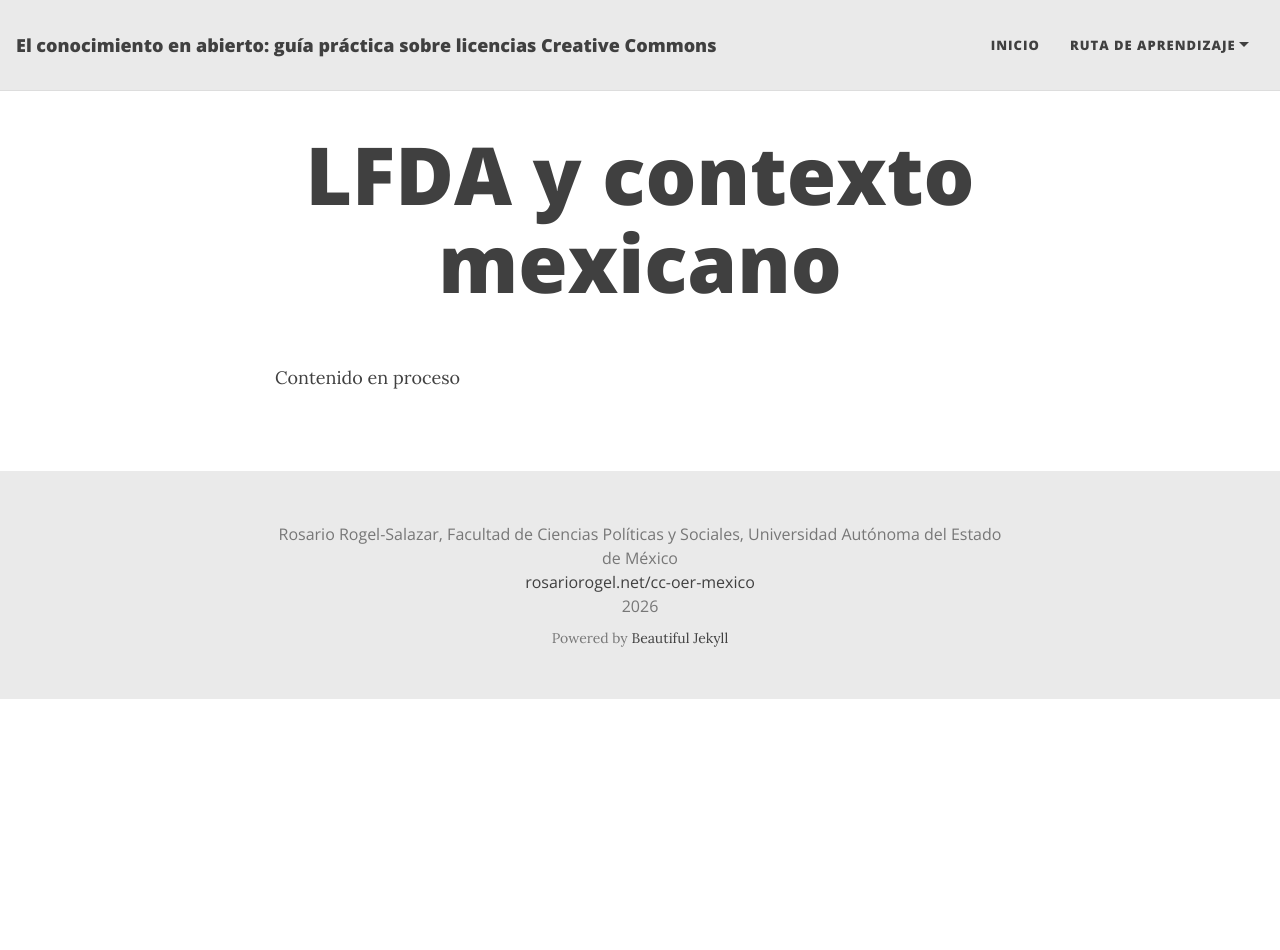
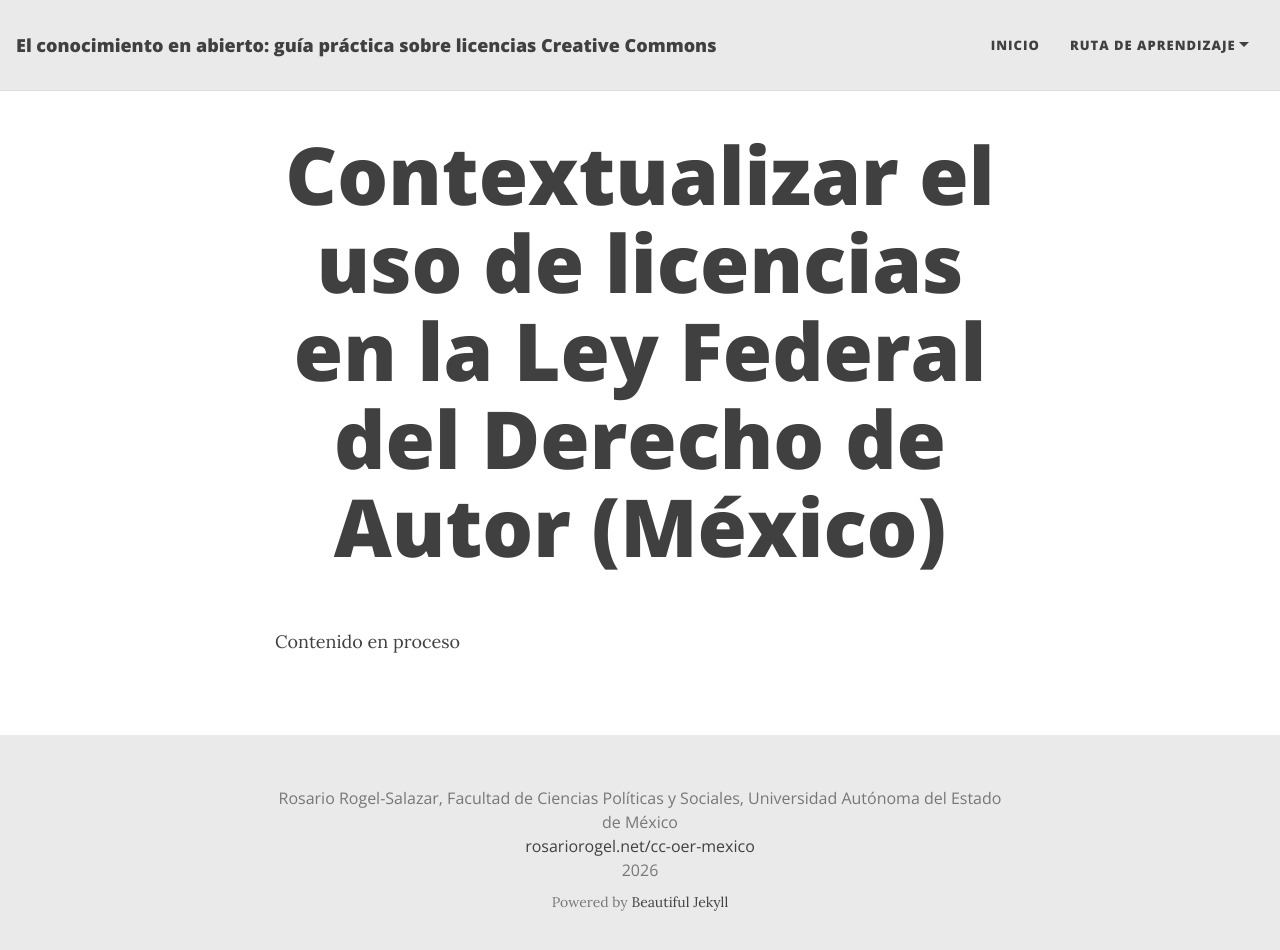
Before and after one commit to rosariorogel/cc-oer-mexico, a Jekyll site: the page built from _pages/lfda-mexico.md, in a window 1280 px wide and 963 px high. Shown: the top 950 px of the window. Built offline with Jekyll 4.4.1, drawn with Linux system fonts in a browser that asks for light colours; nearby versions of some CDN libraries.

Commit message:
Update title for LFDA Mexico page

```diff
--- a/_pages/lfda-mexico.md
+++ b/_pages/lfda-mexico.md
@@ -1,6 +1,6 @@
 ---
 layout: page
-title: LFDA y contexto mexicano
+title: "Contextualizar el uso de licencias en la Ley Federal del Derecho de Autor (México)"
 permalink: /lfda-mexico/
 ---
 
```
